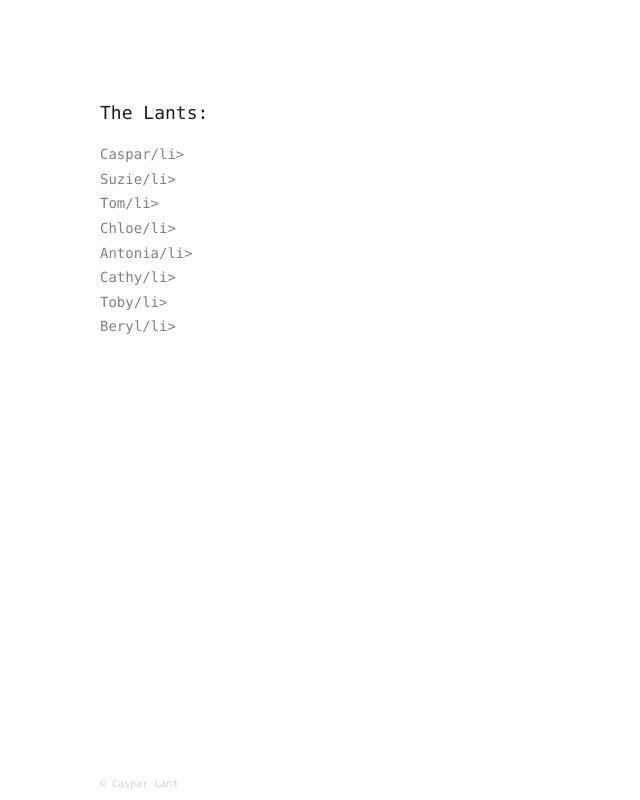
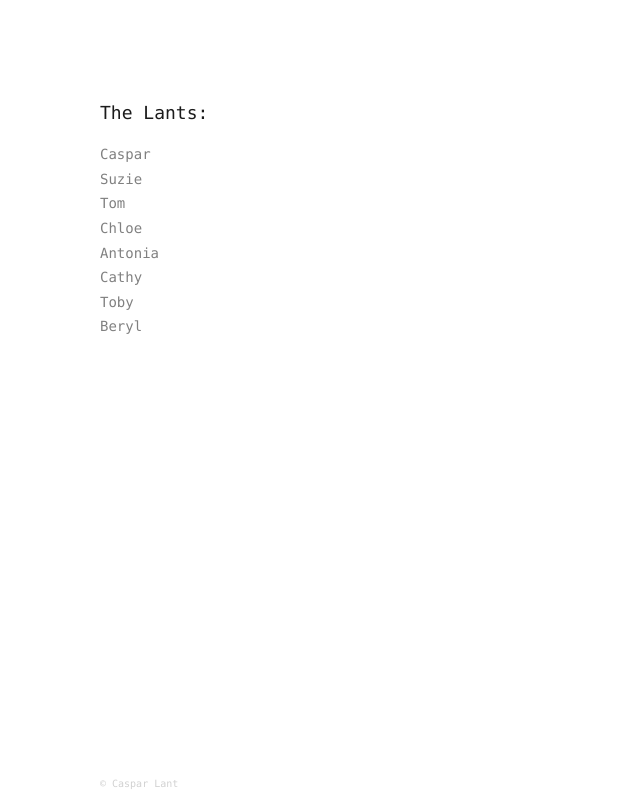
Before and after one commit to lantco/lantco.github.io, a plain HTML site: page index.html in a window 1280 px wide. Shown: the whole page, without its empty margins (0-640 px from the left). Drawn offline with Linux system fonts and the light colour scheme; a small style sheet from the web is missing.

Commit message:
Update index.html

```diff
--- a/index.html
+++ b/index.html
@@ -23,14 +23,14 @@
   <main>
     <h1>The Lants:</h1>
     <ul>
-      <li><a href="http://caspar.lant.co">Caspar</a>/li>
-      <li><a href="http://suzie.lant.co">Suzie</a>/li>
-      <li><a href="http://tom.lant.co">Tom</a>/li>
-      <li><a href="http://chloe.lant.co">Chloe</a>/li>
-      <li><a href="http://antonia.lant.co">Antonia</a>/li>
-      <li><a href="http://cathy.lant.co">Cathy</a>/li>
-      <li><a href="http://toby.lant.co">Toby</a>/li>
-      <li><a href="http://beryl.lant.co">Beryl</a>/li>
+      <li><a href="http://caspar.lant.co">Caspar</a></li>
+      <li><a href="http://suzie.lant.co">Suzie</a></li>
+      <li><a href="http://tom.lant.co">Tom</a></li>
+      <li><a href="http://chloe.lant.co">Chloe</a></li>
+      <li><a href="http://antonia.lant.co">Antonia</a></li>
+      <li><a href="http://cathy.lant.co">Cathy</a></li>
+      <li><a href="http://toby.lant.co">Toby</a></li>
+      <li><a href="http://beryl.lant.co">Beryl</a></li>
 
 
 
```
